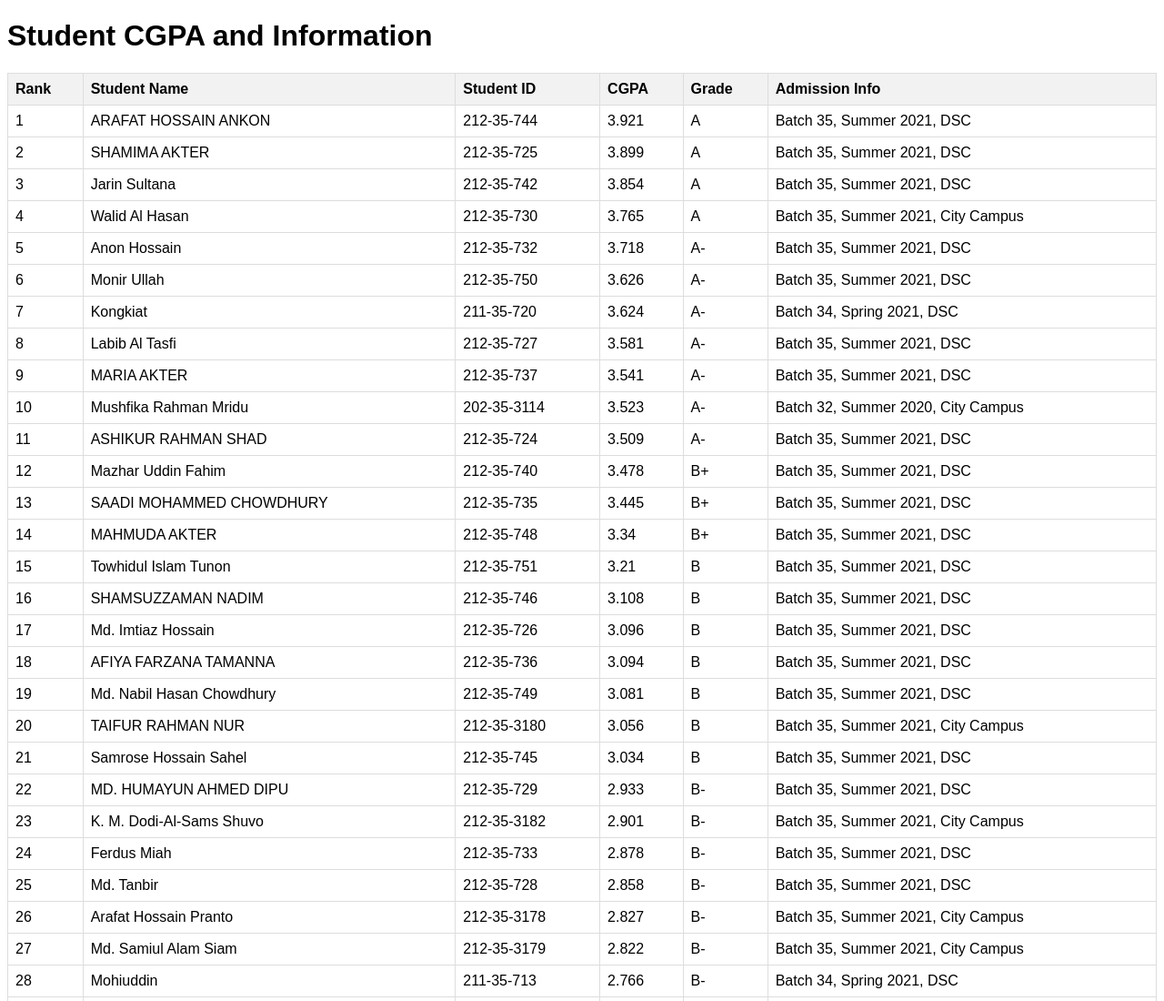
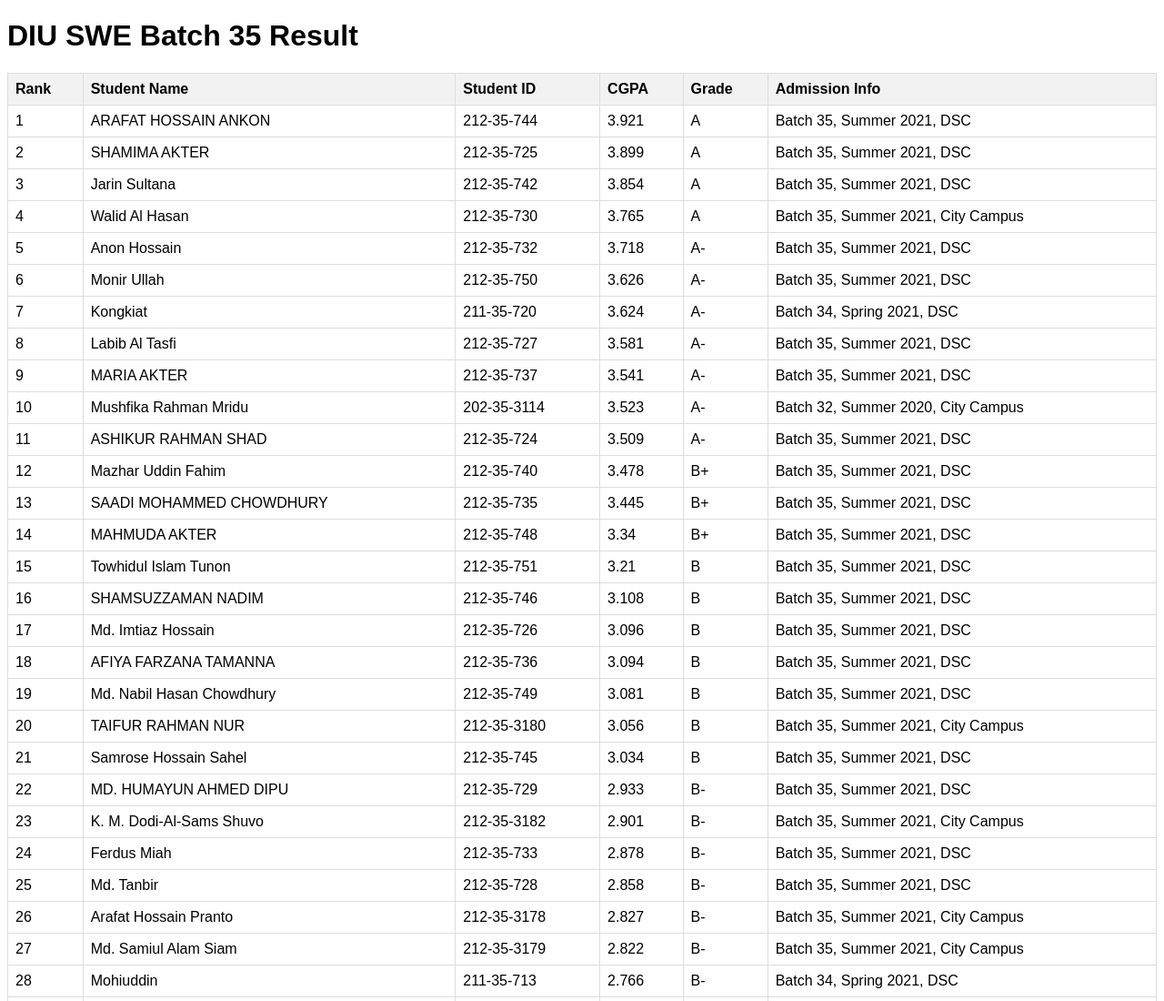
Before and after one commit to ashikur-rahman-shad/diu-result, a plain HTML site: page index.html in a window 1280 px wide. Shown: the top 1100 px of the page at 91% size. Drawn offline with Linux system fonts and the light colour scheme.

Commit message:
Fixing title

```diff
--- a/index.html
+++ b/index.html
@@ -32,7 +32,7 @@
     </style>
 </head>
 <body>
-    <h1>Student CGPA and Information</h1>
+    <h1>DIU SWE Batch 35 Result</h1>
     <table id="student-table">
         <thead>
             <tr>
```
